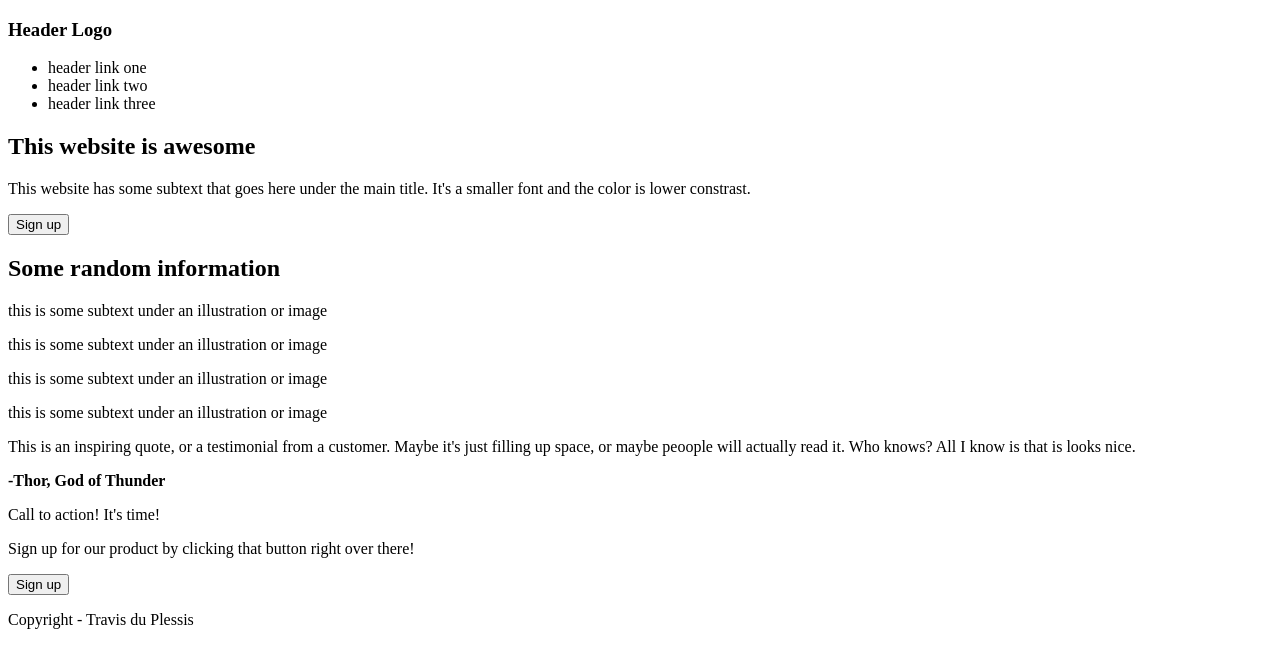
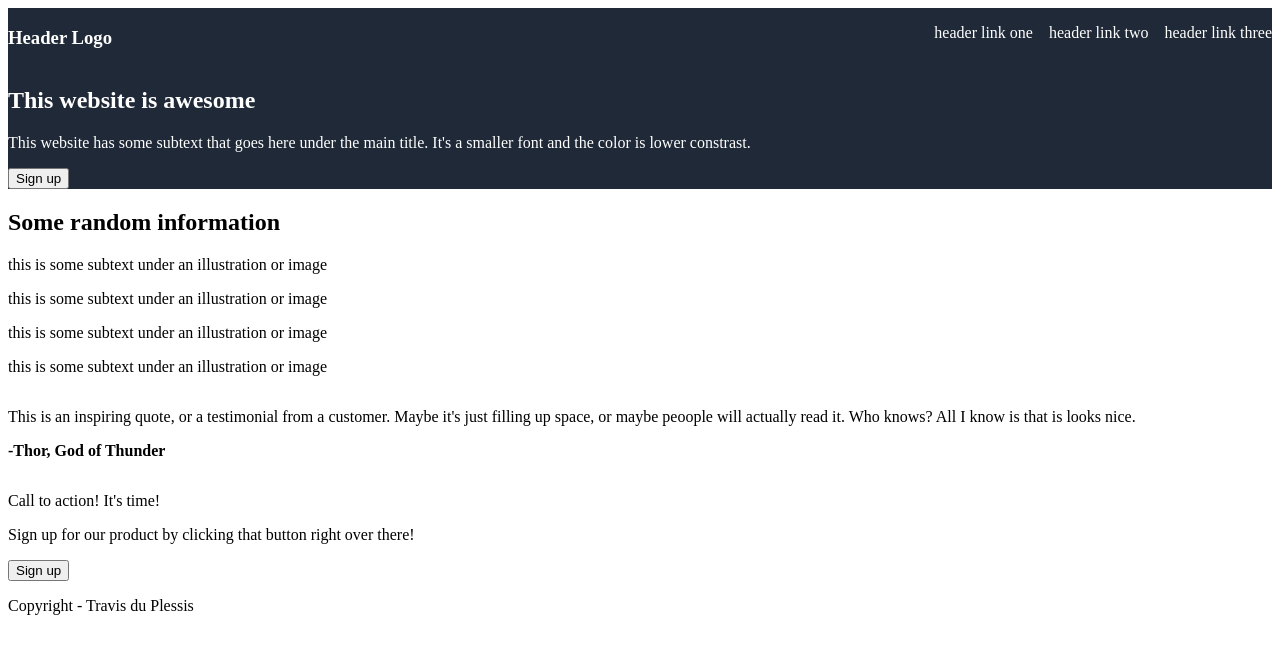
Before and after one commit to travisduplessis901/CSS_Landing_Page, a plain HTML site: page index.html in a window 1280 px wide. Drawn offline with Linux system fonts and the light colour scheme.

Commit message:
header layout

```diff
--- a/index.html
+++ b/index.html
@@ -9,12 +9,14 @@
 
 <body>
     <div class="container1">
-        <h3>Header Logo</h3>
+        <div class="header">
+        <h3 class="a_header">Header Logo</h3>
         <ul>
             <li>header link one</li>
             <li>header link two</li>
             <li>header link three</li>
         </ul>
+    </div>
 
         <h2>This website is awesome</h2>
         <p>This website has some subtext that goes here under the main title. It's a smaller font and the color is lower
--- a/style.css
+++ b/style.css
@@ -0,0 +1,21 @@
+body{
+    display: flex;
+    justify-content: space-between;
+    flex-direction: column;
+}
+
+.container1{
+    background-color: #1f2937;
+    color: white;
+}
+
+.header{
+    display: flex;
+    justify-content: space-between;
+}
+
+ul{
+    display: flex;
+    list-style-type: none;
+    gap: 16px;
+}
```
